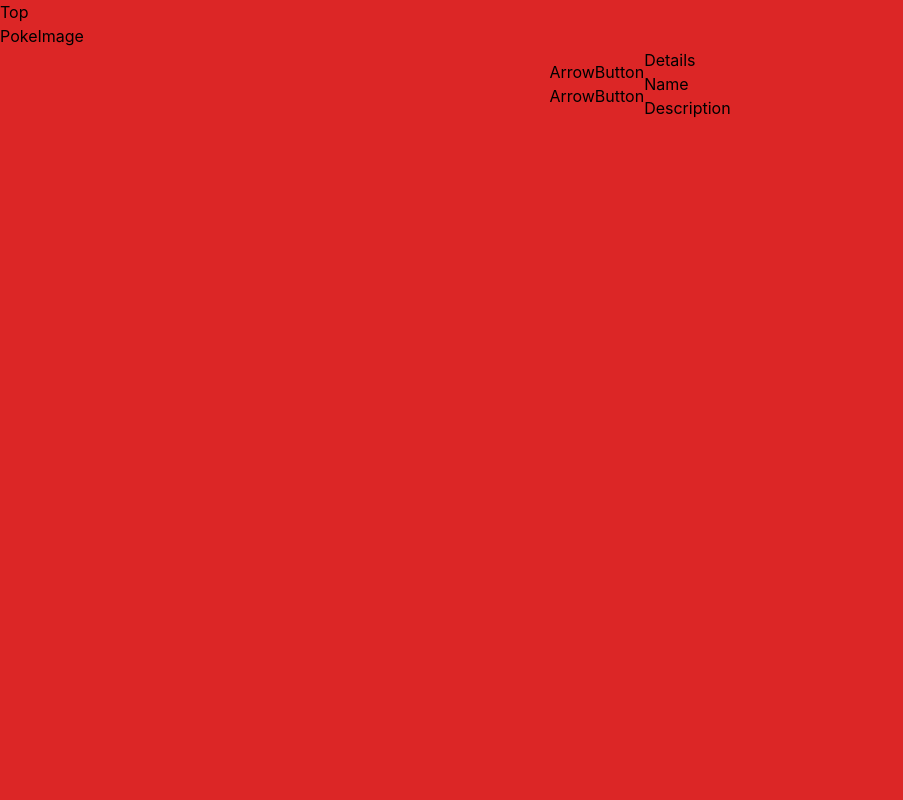
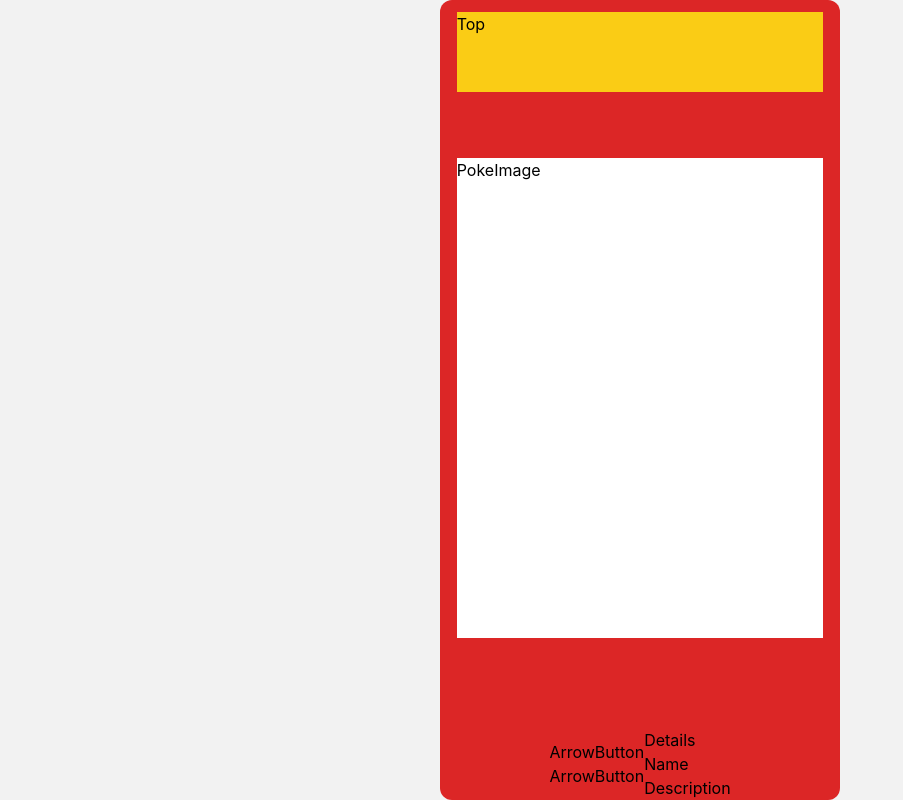
Before and after one commit to Djmr5/Pokedex, a React (Create React App) app: page / in a window 1280 px wide. Shown: the whole page, without its empty margins (0-903 px from the left). Built offline with nearby package versions, Linux system fonts and the light colour scheme.

Commit message:
template

```diff
--- a/src/App.css
+++ b/src/App.css
@@ -1,3 +1,12 @@
+
 .App {
-  @apply bg-red-600 h-screen w-full;
+  @apply bg-red-600 rounded-xl;
+  width: 400px;
+  height: 600px;
+  display: flex;
+  flex-direction: column; /* Updated to column layout */
+  align-items: center;
+  justify-content: space-between; /* Updated to space-between */
+  margin: auto;
+  min-height: 100vh; /* Updated to fill the viewport */
 }
--- a/src/components/PokeImage/PokeImage.tsx
+++ b/src/components/PokeImage/PokeImage.tsx
@@ -1,6 +1,6 @@
 export default function PokeImage(props: any) {
     return (
-      <div>
+      <div className="mb-8 bg-white w-11/12 h-3/5">
         <h1>PokeImage</h1>
       </div>
     );
--- a/src/components/Top/Top.tsx
+++ b/src/components/Top/Top.tsx
@@ -1,7 +1,7 @@
 export default function Top(props: any) {
-    return (
-      <div>
-        <h1>Top</h1>
-      </div>
-    );
+  return (
+    <div className="mt-3 flex my-2 bg-yellow-400 w-11/12 h-20">
+      <h1 className="text-center">Top</h1>
+    </div>
+  );
 }
--- a/src/index.css
+++ b/src/index.css
@@ -4,6 +4,7 @@
 
 body {
   margin: 0;
+  background-color: #f2f2f2;
   font-family: -apple-system, BlinkMacSystemFont, 'Segoe UI', 'Roboto', 'Oxygen',
     'Ubuntu', 'Cantarell', 'Fira Sans', 'Droid Sans', 'Helvetica Neue',
     sans-serif;
```
